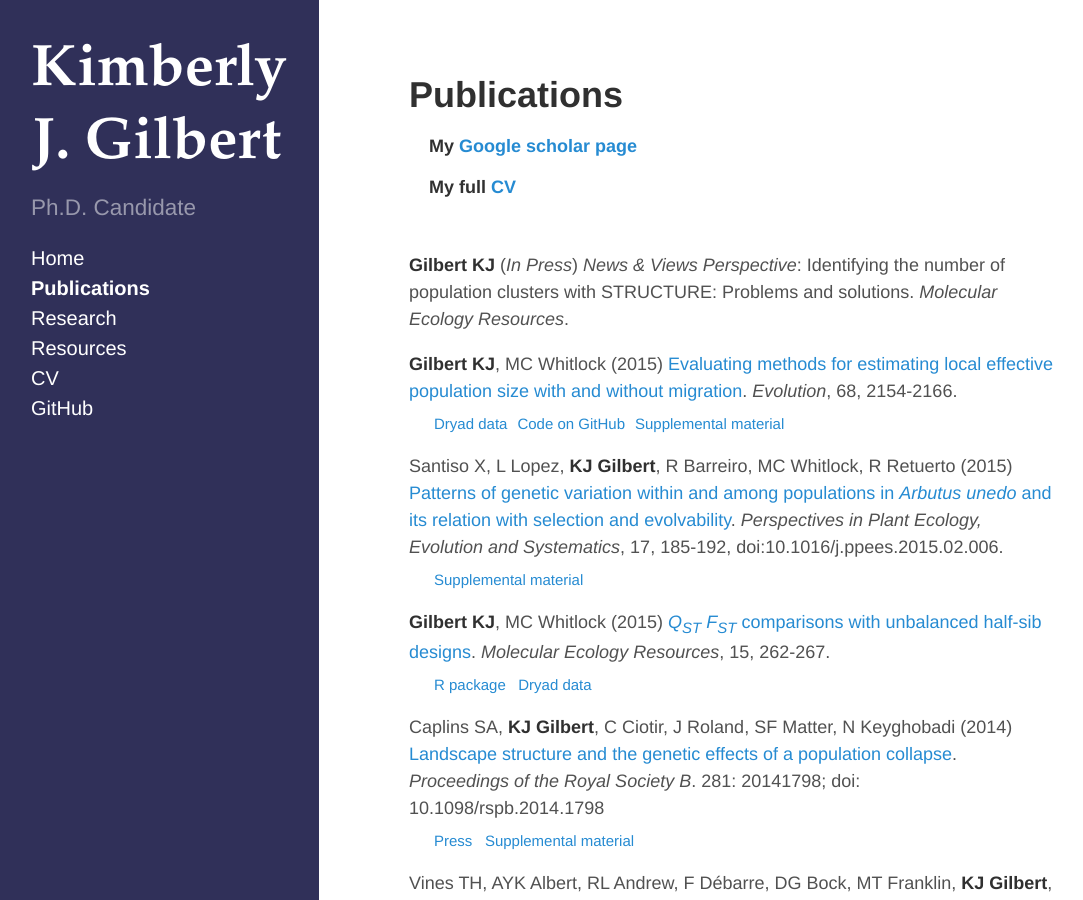
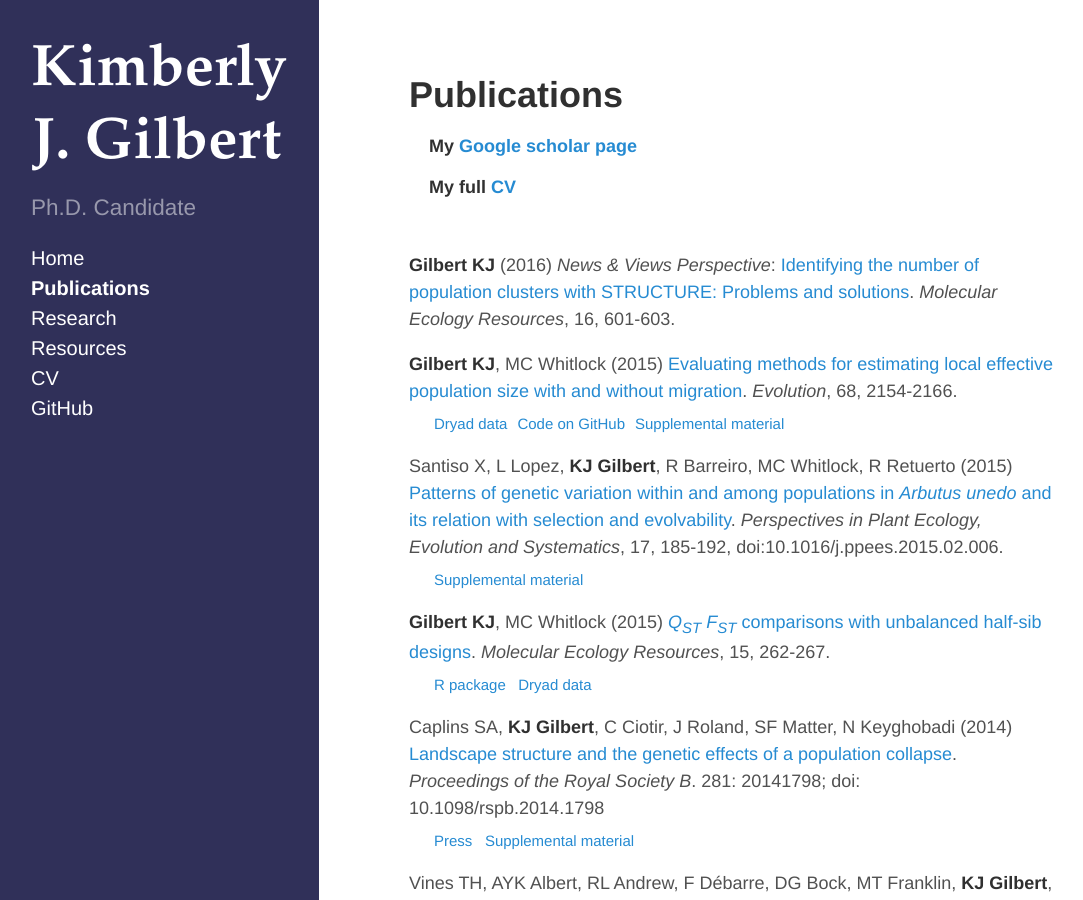
Before and after one commit to kjgilbert/kjgilbert.github.io, a Jekyll site: the page built from publications.md, in a window 1280 px wide and 900 px high. Shown: the whole window, without its empty margins (5-1088 px from the left). Built offline with Jekyll 4.4.1, drawn with Linux system fonts in a browser that asks for light colours; Markdown is read by kramdown in place of the engine named in the settings.

Commit message:
update MER perspective

```diff
--- a/publications.md
+++ b/publications.md
@@ -8,7 +8,7 @@ title: Publications
 
 &nbsp;
 
-**Gilbert KJ** (*In Press*) *News & Views Perspective*: Identifying the number of population clusters with STRUCTURE: Problems and solutions. *Molecular Ecology Resources*.
+**Gilbert KJ** (2016) *News & Views Perspective*: [Identifying the number of population clusters with STRUCTURE: Problems and solutions](http://onlinelibrary.wiley.com/doi/10.1111/1755-0998.12521/abstract?campaign=woletoc). *Molecular Ecology Resources*, 16, 601-603.
 
 **Gilbert KJ**, MC Whitlock (2015) [Evaluating methods for estimating local effective population size with and without migration](http://onlinelibrary.wiley.com/doi/10.1111/evo.12713/abstract). *Evolution*, 68, 2154-2166.
 &nbsp;&nbsp;&nbsp;&nbsp; <sub>[Dryad data](http://datadryad.org/resource/doi:10.5061/dryad.3r651)</sub> &nbsp;<sub>[Code on GitHub](https://github.com/kjgilbert/NeEstimation_Param-Conversion-Analysis)</sub> &nbsp;<sub>[Supplemental material]()</sub>
```
Also changed, not shown: 1 other file.
